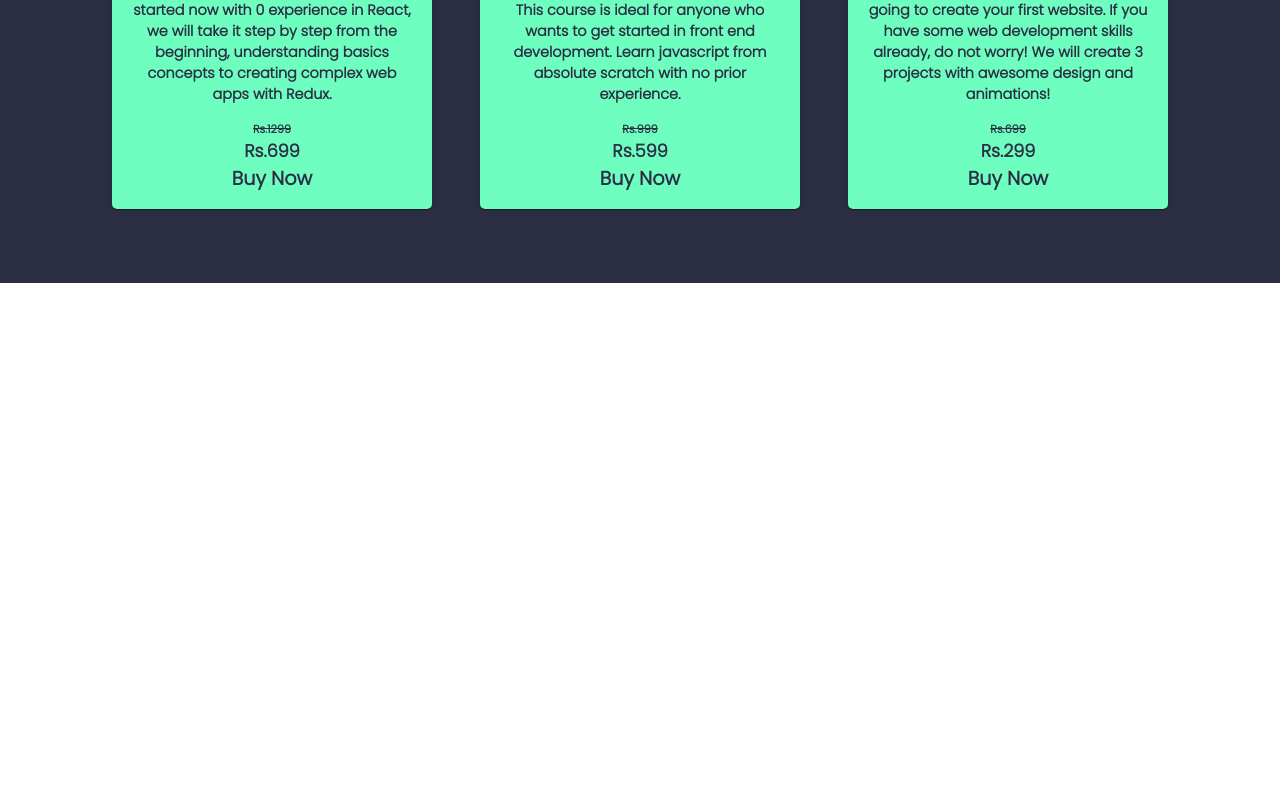
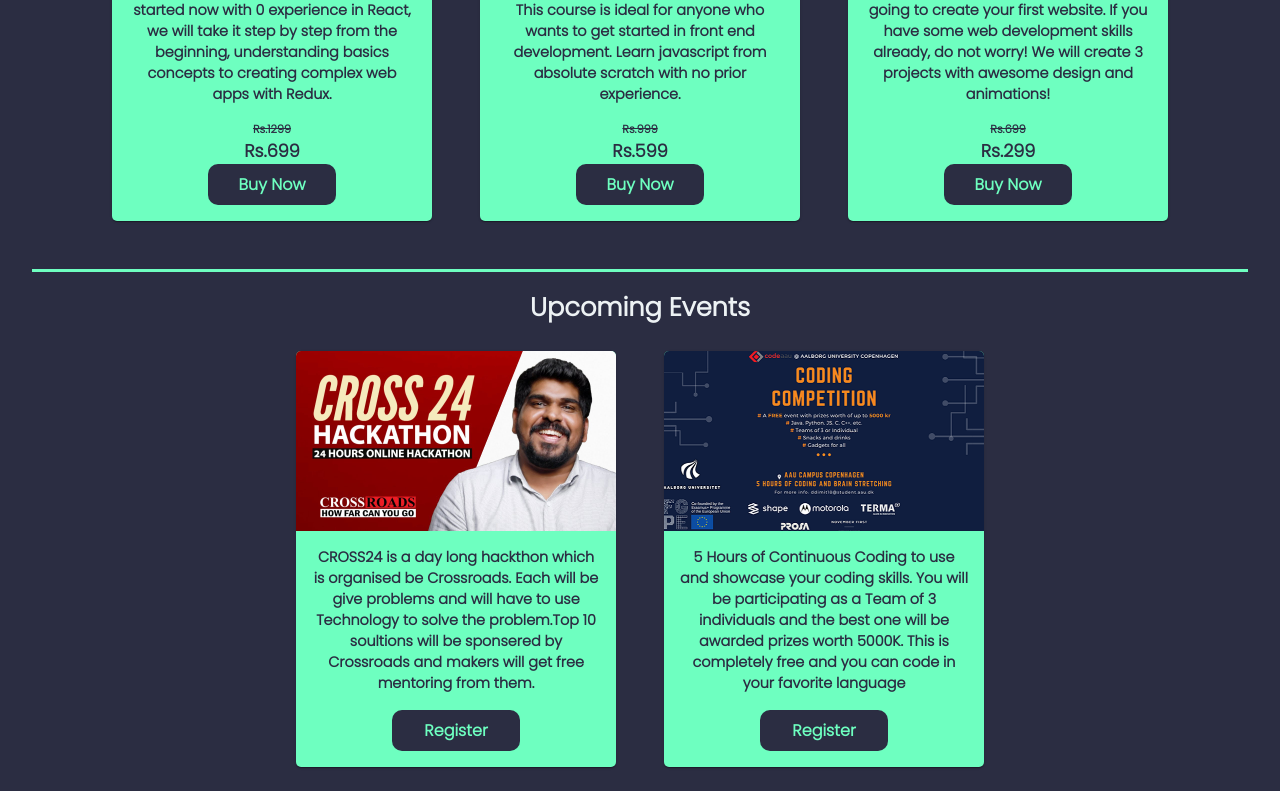
Before and after one commit to AswinAsok/Studious-Techies, a React (Create React App) app: page /home in a window 1280 px wide. Shown: the part 517-1308 px from the top of the page. Before the commit the page ends 800 px from the top, so only its background shows below. Built offline with nearby package versions, Linux system fonts and the light colour scheme.

Commit message:
Events Sections is added to home page

```diff
--- a/src/Home/Home.css
+++ b/src/Home/Home.css
@@ -23,6 +23,14 @@
     font-weight: bold;
     margin-top: 1rem;
     font-size: 1.6rem;
+}
+
+.upcoming-heading{
+    font-weight: bold;
+    margin-top: 1rem;
+    font-size: 1.6rem;
+    display: flex;
+    justify-content: center;
 }
 
 
@@ -55,13 +63,6 @@
     margin: 1.5rem;
 }
 
-.buy{
-    font-weight: bold;
-    font-size: 1.2rem;
-    color: #2B2D42;
-    padding-bottom: 1rem;
-
-}
 .prices{
     display: flex;
     justify-content: center;
@@ -81,3 +82,15 @@
     font-weight: bold;
     text-align: center;
 }
+
+.buy{
+    display: flex;
+    justify-content: center;
+    align-items: center;
+    background-color: #2b2d42;
+    color: #6EFFC0;
+    border-radius: 10px;
+    width: 7rem;
+    padding: 0.5rem;
+    margin-bottom: 1rem;
+}
--- a/src/Home/Home.jsx
+++ b/src/Home/Home.jsx
@@ -14,6 +14,9 @@
 import reactlogo from "../Images/React.jpg";
 import jslogo from "../Images/js.png";
 import htmlcss from "../Images/htmlcss.png";
+
+import e1 from "../Images/Coding Event.png";
+import e2 from "../Images/Event2.jpg";
 
 import "./Home.css";
 
@@ -179,6 +182,46 @@
           </div>
         </Grid>
       </div>
+      <hr className="line-home" />
+      <div className="upcoming-heading">
+        <div>Upcoming Events</div>
+      </div>
+      <div className="courses">
+        <Grid container direction="row" justify="center" alignItems="center">
+          <div className="course">
+            <Card className={classes.root}>
+              <CardMedia className={classes.media} image={e2} />
+              <CardContent className="card-content">
+                CROSS24 is a day long hackthon which is organised be Crossroads.
+                Each will be give problems and will have to use Technology to
+                solve the problem.Top 10 soultions will be sponsered by
+                Crossroads and makers will get free mentoring from them.
+              </CardContent>
+              <div className="prices">
+                  <div className="buy">Register</div>
+              </div>
+            </Card>
+          </div>
+          <div className="course">
+            <Card className={classes.root}>
+              <CardMedia
+                className={classes.media}
+                image={e1}
+                title="React.js"
+              />
+              <CardContent className="card-content">
+                5 Hours of Continuous Coding to use and showcase your coding
+                skills. You will be participating as a Team of 3 individuals and
+                the best one will be awarded prizes worth 5000K. This is
+                completely free and you can code in your favorite language
+              </CardContent>
+              <div className="prices">
+                <div className="buy">Register</div>
+              </div>
+            </Card>
+          </div>
+        </Grid>
+      </div>
     </div>
   );
 };
--- a/src/Payment/Payments.jsx
+++ b/src/Payment/Payments.jsx
@@ -94,7 +94,7 @@
                 <div className="course-nameprice">
                   <div className="c-name">
                     <div className="cname">React.js</div>
-                    <div className="instruct">Instructor: DevEd</div>
+                    <div className="instruct">Instructor: Hitesh</div>
                   </div>
                   <div className="cprice">Rs.699</div>
                 </div>
@@ -116,7 +116,7 @@
                 <div className="course-nameprice">
                   <div className="c-name">
                     <div className="cname">HTML & CSS</div>
-                    <div className="instruct">Instructor: DevEd</div>
+                    <div className="instruct">Instructor: Nikhil</div>
                   </div>
                   <div className="cprice">Rs.299</div>
                 </div>
```
Also changed, not shown: src/Images/Coding Event.png (added), src/Images/Event2.jpg (added).
